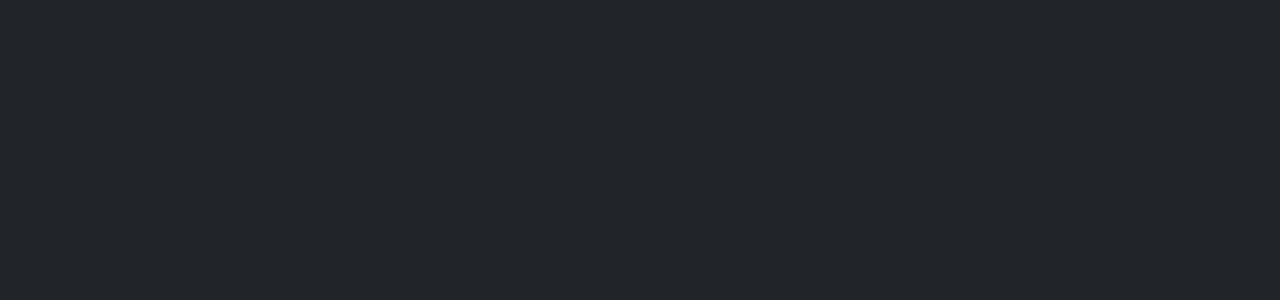
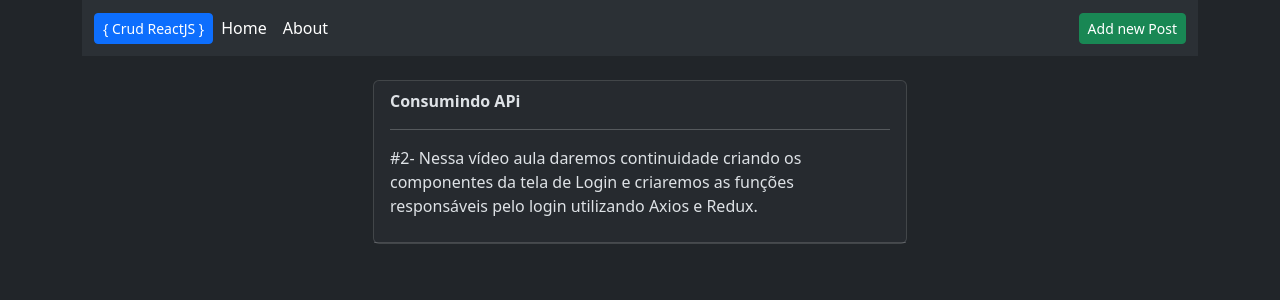
Before and after one commit to arnaldo-tomo/Reactjs-Front, a React (Create React App) app in the folder god/: page /About/1 in a window 1280 px wide. Before the commit this address had no page. Shown: the top 300 px of the page. Built offline with nearby package versions, Linux system fonts and the light colour scheme.

Commit message:
Update App.js

```diff
--- a/god/src/App.js
+++ b/god/src/App.js
@@ -7,9 +7,9 @@ function App() {
 
     <BrowserRouter>
       <Routes>
-        <Route path='/' element={<Welcome />} />
+        <Route exact path='/' element={<Welcome />} />
         <Route path='/Home' element={<Home />} />
-        <Route path='/About' element={<About />} />
+        <Route path='/About/:id' element={<About />} />
       </Routes>
     </BrowserRouter>
   );
```
